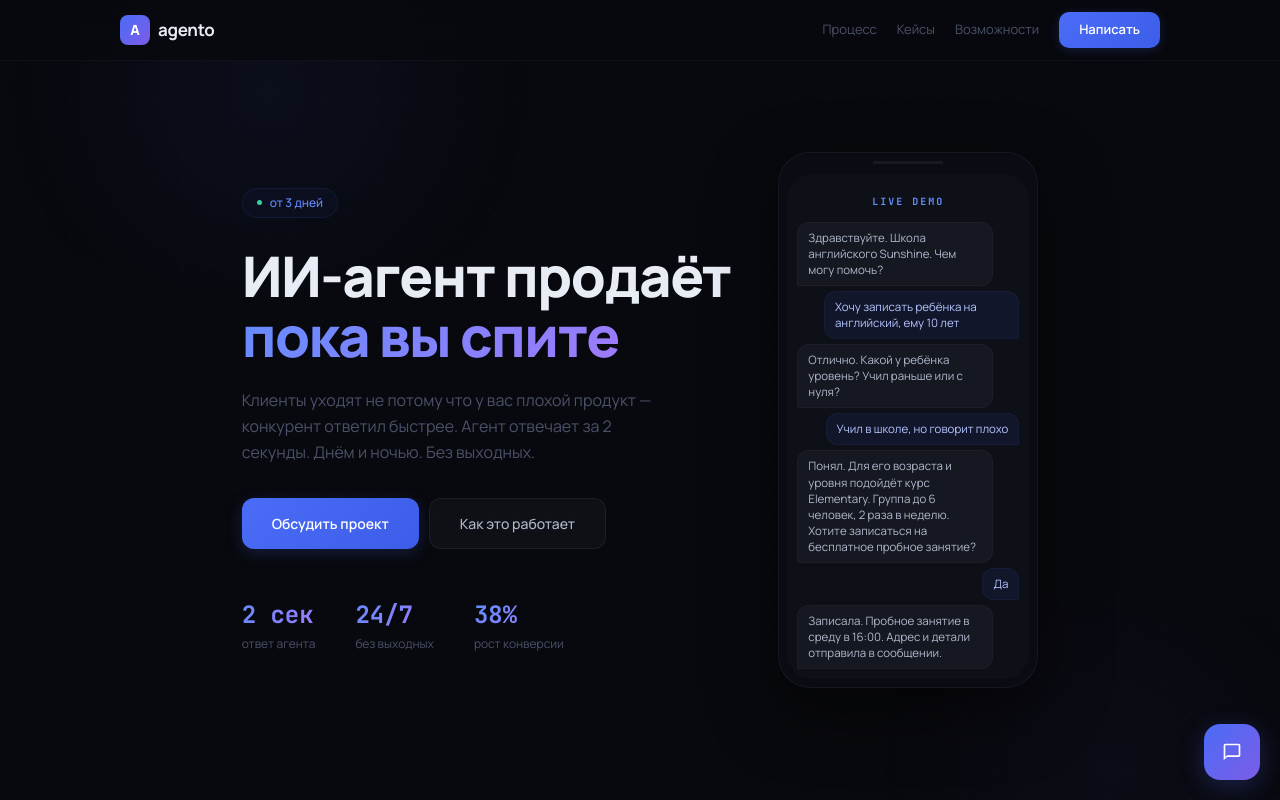
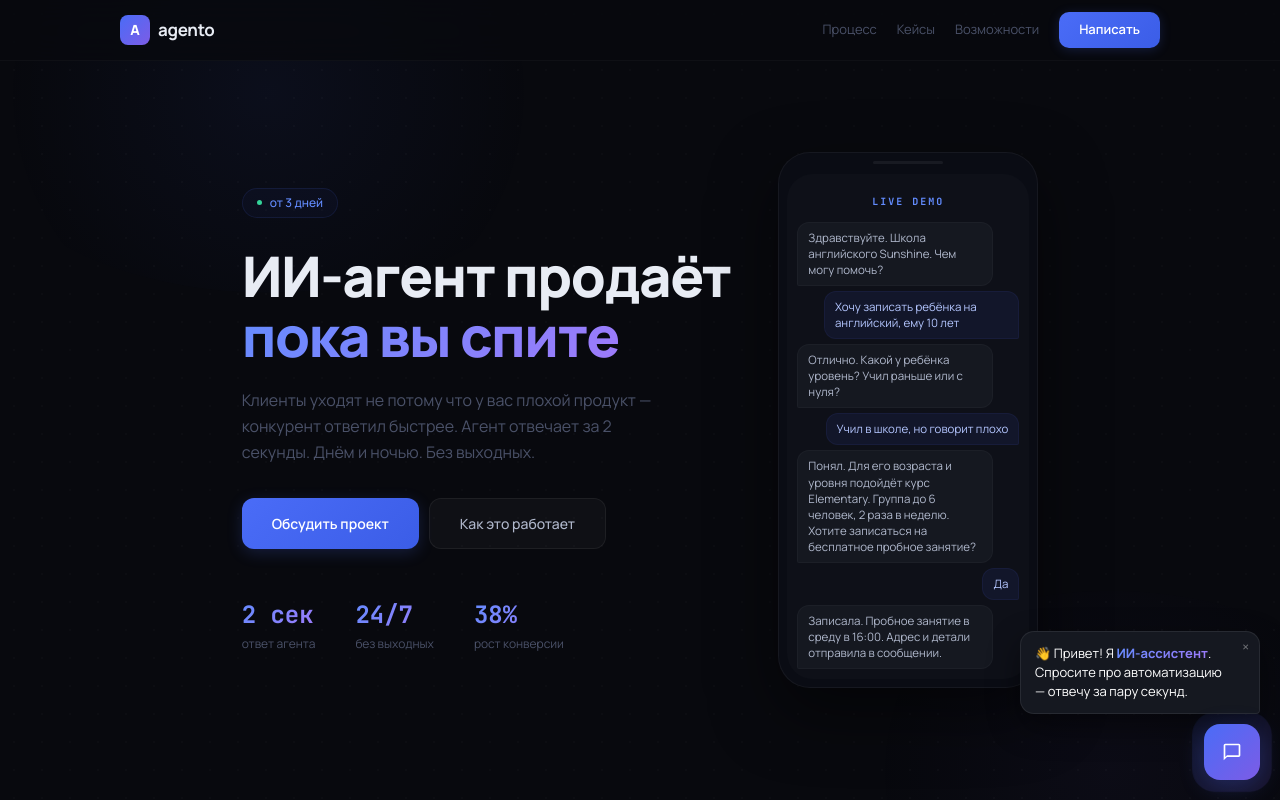
Before and after one commit to atru8292-spec/agento, a Next.js app: page / in a window 1280 px wide. Shown: the top 800 px of the page. Built offline with nearby package versions, Linux system fonts and the light colour scheme.

Commit message:
Update ChatWidget.js

```diff
--- a/src/components/ChatWidget.js
+++ b/src/components/ChatWidget.js
@@ -8,9 +8,25 @@ export default function ChatWidget() {
   ]);
   const [inp, setInp] = useState("");
   const [loading, setLoading] = useState(false);
+  const [hint, setHint] = useState(false);
+  const [hintClosed, setHintClosed] = useState(false);
   const endRef = useRef(null);
 
   useEffect(() => { endRef.current?.scrollIntoView({ behavior: "smooth" }); }, [msgs, loading]);
+
+  // Всплывающая подсказка через 2.5 сек
+  useEffect(() => {
+    const t = setTimeout(() => {
+      if (!open && !hintClosed) setHint(true);
+    }, 2500);
+    return () => clearTimeout(t);
+  }, [open, hintClosed]);
+
+  const closeHint = (e) => {
+    e?.stopPropagation();
+    setHint(false);
+    setHintClosed(true);
+  };
 
   const send = async () => {
     if (!inp.trim() || loading) return;
@@ -36,21 +52,52 @@ export default function ChatWidget() {
   return (
     <>
       <style>{`
-        .cw-wrap{position:fixed;bottom:20px;right:20px;z-index:9999}
-        .cw-win{width:360px;height:480px;border-radius:20px;display:flex;flex-direction:column;background:rgba(10,12,20,0.95);backdrop-filter:blur(40px);border:1px solid rgba(255,255,255,0.05);box-shadow:0 32px 80px rgba(0,0,0,0.6),0 0 0 1px rgba(255,255,255,0.02) inset;margin-bottom:14px;overflow:hidden}
-        .cw-btn{width:56px;height:56px;border-radius:16px;border:none;cursor:pointer;display:flex;align-items:center;justify-content:center;margin-left:auto;transition:transform .2s,box-shadow .2s;background:linear-gradient(135deg,#4a6cf7,#7c5ce6);box-shadow:0 6px 24px rgba(74,108,247,0.25)}
+        .cw-wrap{position:fixed;bottom:20px;right:20px;z-index:9999;display:flex;flex-direction:column;align-items:flex-end;gap:10px}
+        .cw-win{width:360px;height:480px;border-radius:20px;display:flex;flex-direction:column;background:rgba(10,12,20,0.95);backdrop-filter:blur(40px);border:1px solid rgba(255,255,255,0.05);box-shadow:0 32px 80px rgba(0,0,0,0.6),0 0 0 1px rgba(255,255,255,0.02) inset;overflow:hidden}
+        .cw-btn{position:relative;width:56px;height:56px;border-radius:16px;border:none;cursor:pointer;display:flex;align-items:center;justify-content:center;transition:transform .2s,box-shadow .2s;background:linear-gradient(135deg,#4a6cf7,#7c5ce6);box-shadow:0 6px 24px rgba(74,108,247,0.25)}
         .cw-btn:hover{transform:scale(1.06);box-shadow:0 8px 32px rgba(74,108,247,0.35)}
+        .cw-btn::before{content:"";position:absolute;inset:0;border-radius:16px;background:linear-gradient(135deg,#4a6cf7,#7c5ce6);opacity:.55;z-index:-1;animation:cwPulse 2.4s ease-out infinite;pointer-events:none}
+        .cw-btn.is-open::before{display:none}
+        @keyframes cwPulse{
+          0%{transform:scale(1);opacity:.55}
+          100%{transform:scale(1.55);opacity:0}
+        }
+
+        .cw-hint{
+          position:relative;
+          background:#151820;color:#fff;
+          border:1px solid rgba(255,255,255,0.08);
+          padding:12px 32px 12px 14px;
+          border-radius:14px 14px 4px 14px;
+          font-size:13px;line-height:1.45;max-width:240px;
+          box-shadow:0 12px 32px rgba(0,0,0,0.45);
+          animation:cwHintIn .45s cubic-bezier(.22,1,.36,1);
+          cursor:pointer;
+        }
+        .cw-hint b{background:linear-gradient(135deg,#638cff,#9f7afa);-webkit-background-clip:text;-webkit-text-fill-color:transparent}
+        .cw-hint-x{
+          position:absolute;top:6px;right:8px;background:none;border:none;
+          color:rgba(255,255,255,0.4);cursor:pointer;font-size:14px;line-height:1;padding:2px
+        }
+        .cw-hint-x:hover{color:#fff}
+        @keyframes cwHintIn{
+          from{opacity:0;transform:translateY(8px) scale(.92)}
+          to{opacity:1;transform:none}
+        }
+
         .cw-msg-b{padding:10px 14px;border-radius:14px 14px 14px 2px;background:#12141f;border:1px solid rgba(255,255,255,0.03);font-size:14px;line-height:1.55;max-width:88%;color:var(--text);white-space:pre-wrap}
         .cw-msg-u{padding:10px 14px;border-radius:14px 14px 2px 14px;background:rgba(74,108,247,0.1);border:1px solid rgba(74,108,247,0.1);font-size:14px;line-height:1.55;max-width:88%;color:#c4d0ff;white-space:pre-wrap}
         .cw-dot{width:4px;height:4px;border-radius:50%;background:var(--accent);animation:typing 1.4s infinite}
         .cw-dot:nth-child(2){animation-delay:.2s}
         .cw-dot:nth-child(3){animation-delay:.4s}
+
         @media(max-width:480px){
-          .cw-wrap{bottom:12px;right:12px;left:12px}
+          .cw-wrap{bottom:12px;right:12px;left:12px;align-items:flex-end}
           .cw-win{width:100%;height:70vh}
-          .cw-btn{margin-left:auto}
+          .cw-hint{max-width:80%}
         }
       `}</style>
+
       <div className="cw-wrap">
         {open && (
           <div className="cw-win">
@@ -84,7 +131,19 @@ export default function ChatWidget() {
             </div>
           </div>
         )}
-        <button className="cw-btn" onClick={()=>setOpen(!open)}>
+
+        {/* Всплывающая подсказка */}
+        {hint && !open && (
+          <div className="cw-hint" onClick={()=>{setOpen(true);setHint(false);setHintClosed(true);}}>
+            <button className="cw-hint-x" onClick={closeHint}>×</button>
+            👋 Привет! Я <b>ИИ-ассистент</b>. Спросите про автоматизацию — отвечу за пару секунд.
+          </div>
+        )}
+
+        <button
+          className={`cw-btn${open?" is-open":""}`}
+          onClick={()=>{setOpen(!open);setHint(false);setHintClosed(true);}}
+        >
           {open
             ?<svg width="20" height="20" viewBox="0 0 24 24" fill="none" stroke="#fff" strokeWidth="2"><line x1="18" y1="6" x2="6" y2="18"/><line x1="6" y1="6" x2="18" y2="18"/></svg>
             :<svg width="20" height="20" viewBox="0 0 24 24" fill="#fff"><path d="M20 2H4c-1.1 0-2 .9-2 2v18l4-4h14c1.1 0 2-.9 2-2V4c0-1.1-.9-2-2-2zm0 14H6l-2 2V4h16v12z"/></svg>}
```
